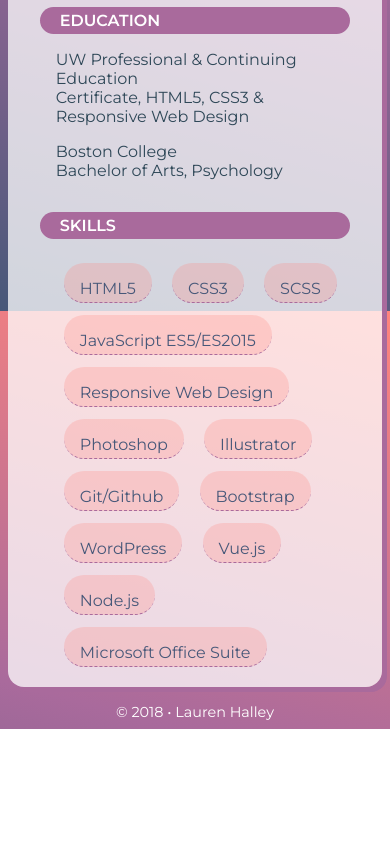
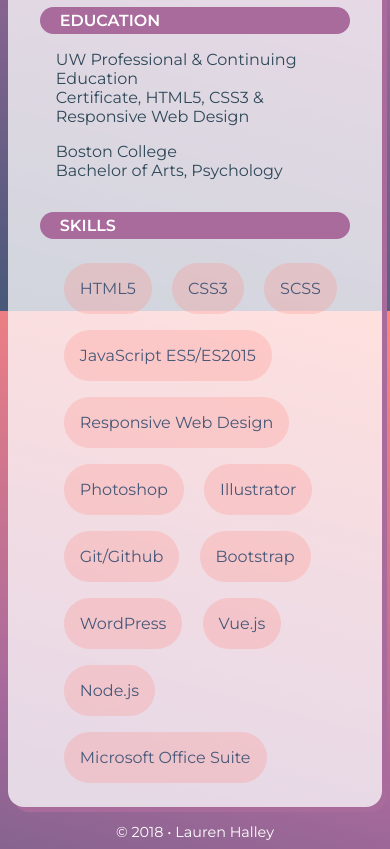
Before and after one commit to halleyl/Portfolio, a plain HTML site: page resume.html in a window 390 px wide. Shown: the part 1377-2226 px from the top of the page. Before the commit the page ends 2106 px from the top, so only its background shows below. Drawn offline with Linux system fonts and the light colour scheme.

Commit message:
Update skills section media queries

```diff
--- a/styles/resume-alt.scss
+++ b/styles/resume-alt.scss
@@ -130,9 +130,7 @@ p {
     max-width: 100%;
   }
   #skills li {
-    border-bottom: 1px dashed $medium;
-    padding-bottom: .25rem;
-    margin-bottom: .25rem;
+    border: none;
   }
 }
 
--- a/styles/resume.scss
+++ b/styles/resume.scss
@@ -128,9 +128,7 @@ p {
     max-width: 100%;
   }
   #skills li {
-    border-bottom: 1px dashed $medium;
-    padding-bottom: .25rem;
-    margin-bottom: .25rem;
+    border: none;
   }
 }
 
```
Also changed, not shown: styles/resume-alt.css, styles/resume.css, 2 other files.
